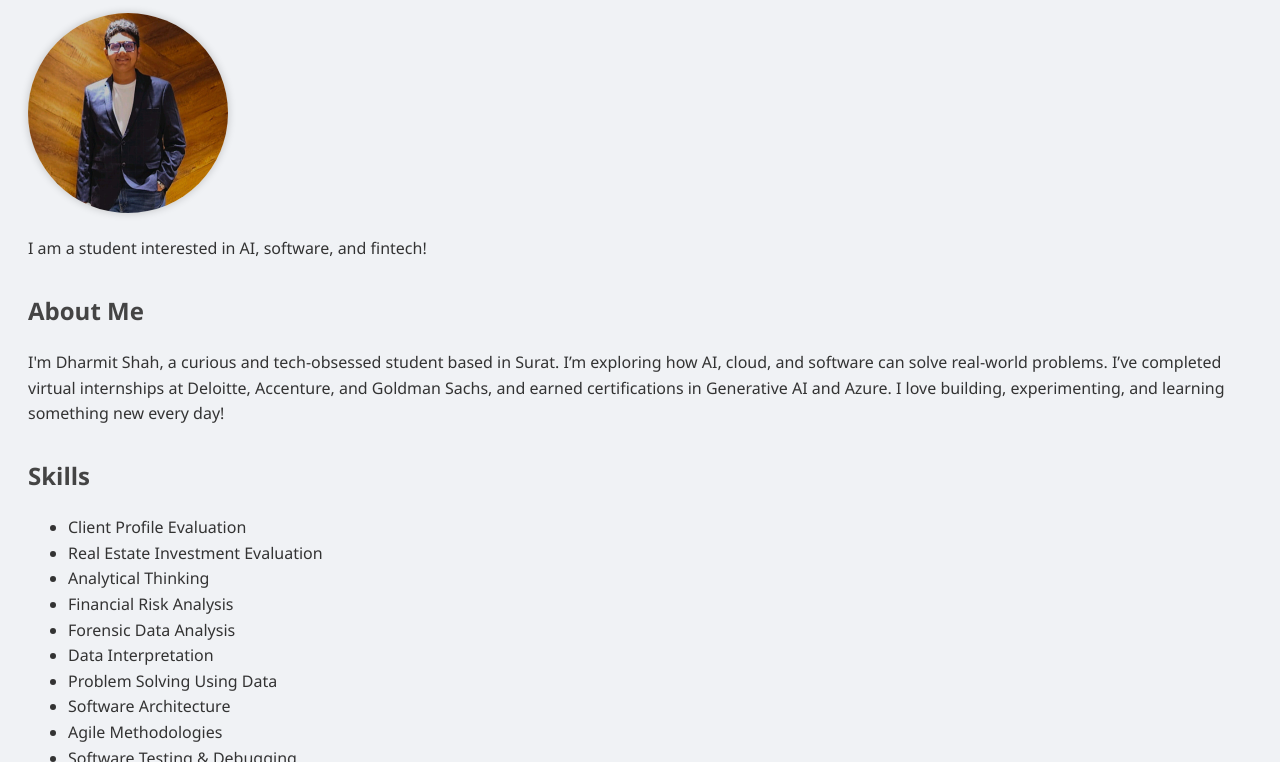
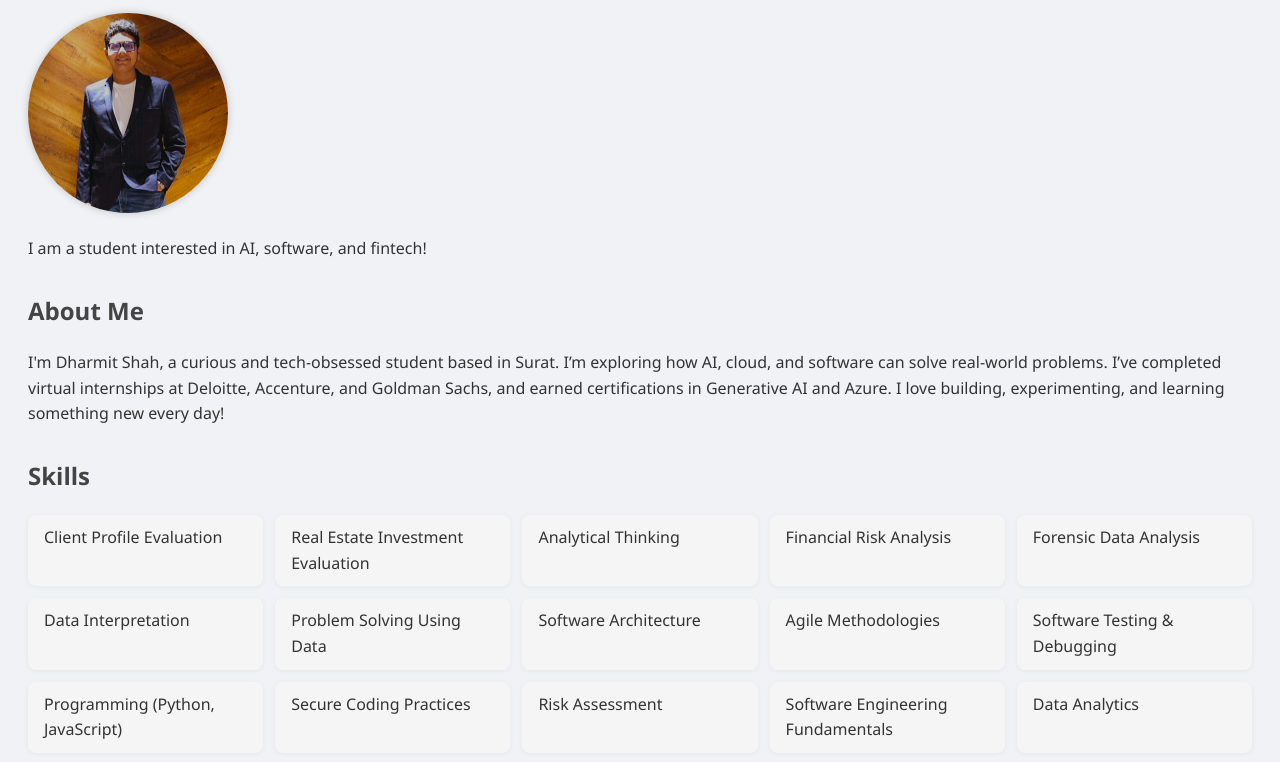
Before and after one commit to dkshah25/portfolio, a plain HTML site: page index.html in a window 1280 px wide. Shown: the part 118-880 px from the top of the page. Drawn offline with Linux system fonts and the light colour scheme.

Commit message:
Styled .grid-list with Flexbox layout and card UI

```diff
--- a/style.css
+++ b/style.css
@@ -108,3 +108,22 @@ button:hover {
   transform: scale(1.05);
   background-color: #e0f0ff;
 }
+
+.grid-list {
+  display: flex;
+  flex-wrap: wrap;
+  gap: 12px;
+  list-style-type: none;
+  padding-left: 0;
+  margin-top: 15px;
+}
+
+.grid-list li {
+  background-color: #f5f5f5;
+  padding: 10px 16px;
+  border-radius: 8px;
+  box-shadow: 0 1px 5px rgba(0, 0, 0, 0.05);
+  font-weight: 500;
+  flex: 1 1 200px;
+  max-width: 220px;
+}
```
